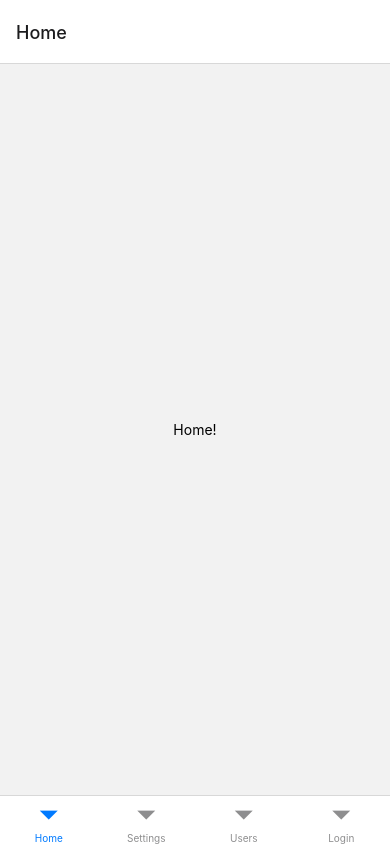
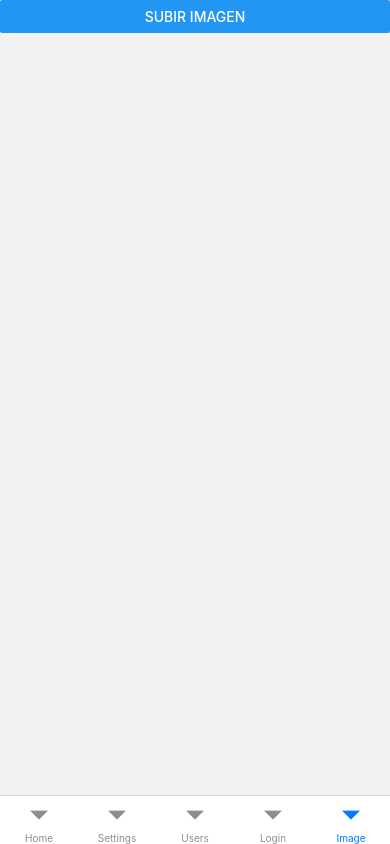
Before and after one commit to MarcoCarrillo/Moviles9, a React Native app: screen /Image in a window 390 px wide. Built offline with nearby package versions, Linux system fonts and the light colour scheme.

Commit message:
Subir imagenes a firebase

```diff
--- a/App.js
+++ b/App.js
@@ -4,6 +4,7 @@ import { NavigationContainer } from '@react-navigation/native';
 import { createBottomTabNavigator } from '@react-navigation/bottom-tabs';
 import UserStack from './UserStack';
 import InicioSesion from './InicioSesion';
+import Subir from './Subir';
 
 function HomeScreen() {
   return (
@@ -31,6 +32,7 @@ export default function App() {
         <Tab.Screen name="Settings" component={SettingsScreen} />
         <Tab.Screen name="Users" component={UserStack}  options={{ headerShown: false }} />
         <Tab.Screen name="Login" component={InicioSesion}  options={{ headerShown: false }} />
+        <Tab.Screen name="Image" component={Subir}  options={{ headerShown: false }} />
       </Tab.Navigator>
     </NavigationContainer>
   );
--- a/InicioSesion.js
+++ b/InicioSesion.js
@@ -22,9 +22,9 @@ export default function InicioSesion(){
     }
     return (
         <View style={{ flex: 1, padding:24 }}>
-            <input onChange={(e) => setusuario(e.nativeEvent.target.value)} type={Text}></input>
+            <input  onChange={(e) => setusuario(e.nativeEvent.target.value)} type={Text}></input>
             <input onChange={(e) => setpassword(e.nativeEvent.target.value)} type={Text}></input>
-            <Button title="Presioname" onPress={() => registrar()}></Button>
+            <Button title="Crear Usuario" onPress={() => registrar()}></Button>
         </View>
     )
 }
--- /dev/null
+++ b/Subir.js
@@ -0,0 +1,45 @@
+import React from 'react';
+import {View, Button, Text} from 'react-native';
+import { firebaseApp} from './FirebaseConfig';
+import { getStorage, ref, uploadString } from 'firebase/storage';
+
+import * as Permissions from 'expo-permissions';
+import * as ImagePicker from 'expo-image-picker';
+
+export default function Subir() {
+    const subirImagen = async uri => {
+        const response = await fetch(uri);
+        const blob = await response;
+        console.log(blob);
+
+        const storage = getStorage();
+        const storageRef = ref(storage, 'imagenes/imagen1.png');
+        uploadString(storageRef, blob.url, 'data_url').then(snapshot => {
+            console.log(snapshot);
+            console.log('La imagen se subio correctamente');
+        });
+    }
+
+    const seleccionarImagen = async () => {
+        const resultPermissions = await Permissions.askAsync(Permissions.CAMERA);
+        console.log(resultPermissions);
+        const resultPermissionsCamera = resultPermissions.permissions.status;
+        if(resultPermissionsCamera === 'denied') {
+            alert('No tienes los permisos necesaruis');
+        } else {
+            const result = await ImagePicker.launchImageLibraryAsync({
+                allowsEditing: true,
+                aspect: [4, 3]
+            });
+            console.log(result);
+            subirImagen(result.uri);
+        }
+
+    }
+
+    return(
+        <View>
+            <Button title="Subir Imagen" onPress={seleccionarImagen}></Button>
+        </View>
+    )
+}
--- a/app.json
+++ b/app.json
@@ -24,7 +24,12 @@
       "adaptiveIcon": {
         "foregroundImage": "./assets/adaptive-icon.png",
         "backgroundColor": "#FFFFFF"
-      }
+      },
+      "permissions": [
+        "CAMERA_ROLL",
+        "CAMERA"
+      ]
+
     },
     "web": {
       "favicon": "./assets/favicon.png"
--- a/package.json
+++ b/package.json
@@ -17,6 +17,8 @@
     "@rneui/base": "^4.0.0-rc.3",
     "@rneui/themed": "^4.0.0-rc.3",
     "expo": "~45.0.0",
+    "expo-image-picker": "^13.1.1",
+    "expo-permissions": "^13.2.0",
     "expo-status-bar": "~1.3.0",
     "firebase": "^9.8.3",
     "react": "17.0.2",
```
Also changed, not shown: 1 other file (tests, documents, lock files or other folders).
